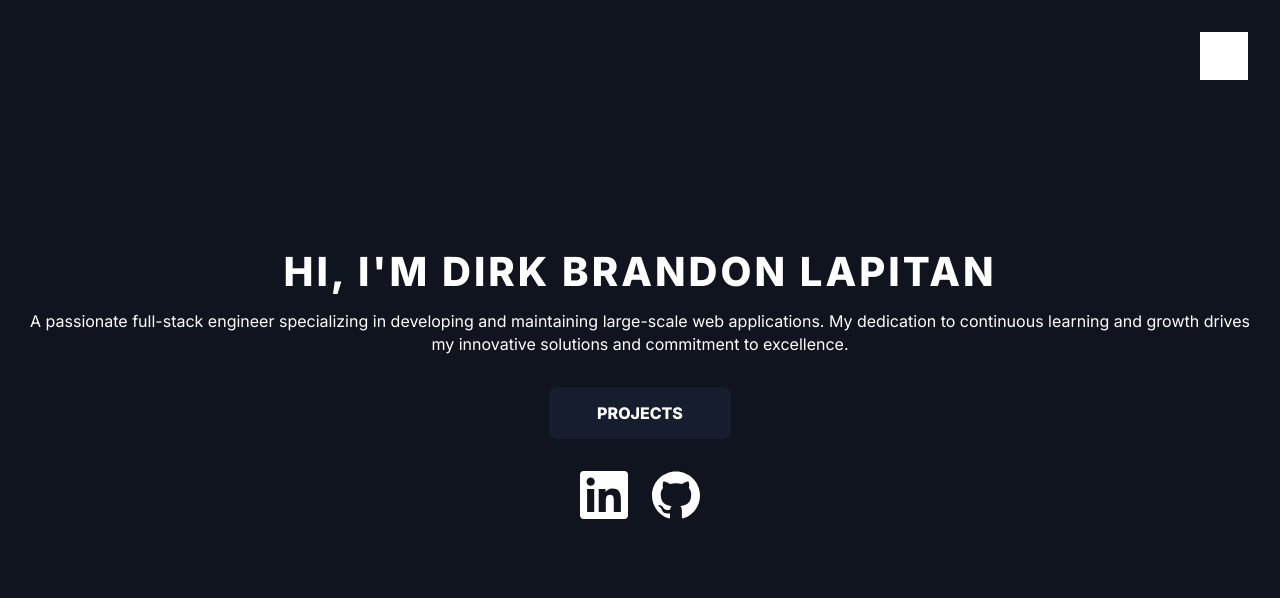
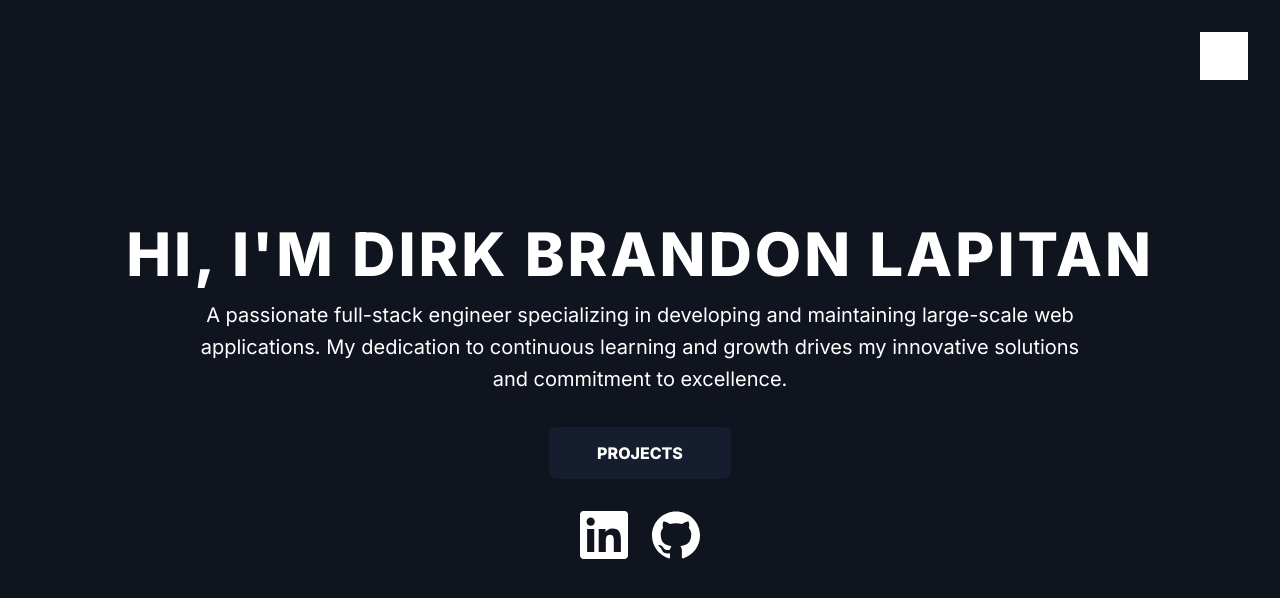
Before and after one commit to dbslapitan/portfolio, a Next.js app: page / in a window 1280 px wide. Shown: the top 598 px of the page. Built offline with nearby package versions, Linux system fonts and the light colour scheme; grey boxes are pictures that could not be loaded.

Commit message:
finish design of landing page

```diff
--- a/src/ui/landing/landing.module.scss
+++ b/src/ui/landing/landing.module.scss
@@ -18,12 +18,26 @@
         font-weight: 800;
         font-size: 2.5rem;
         line-height: 1.125;
+
+        @include tablet{
+            font-size: 3.75rem;
+            line-height: 1.5;
+            margin: 0 2.5rem;
+        }
     }
 
     &__description{
         margin: 1rem 1.5rem;
         font-size: 1rem;
-        line-height: 1.4rem;
+        line-height: 1.5rem;
+        max-width: 56.25rem;
+        margin-top: 1.5rem;
+
+        @include tablet{
+            font-size: 1.25rem;
+            line-height: 1.6;
+            margin: 0 2.5rem;
+        }
     }
 
     &__projects{
@@ -40,5 +54,13 @@
             text-decoration: underline;
             color: $red;
         }
+
+        @include tablet{
+            margin-top: 2rem;
+        }
+
+        @include desktop{
+            margin-top: 4rem;
+        }
     }
 }
--- a/src/ui/socials/socials.module.scss
+++ b/src/ui/socials/socials.module.scss
@@ -6,6 +6,9 @@
     padding: 2rem 1rem;
     display: flex;
     column-gap: 1.5rem;
+
+    @include tablet{
+    }
 
     @include desktop{
         display: block;
```
